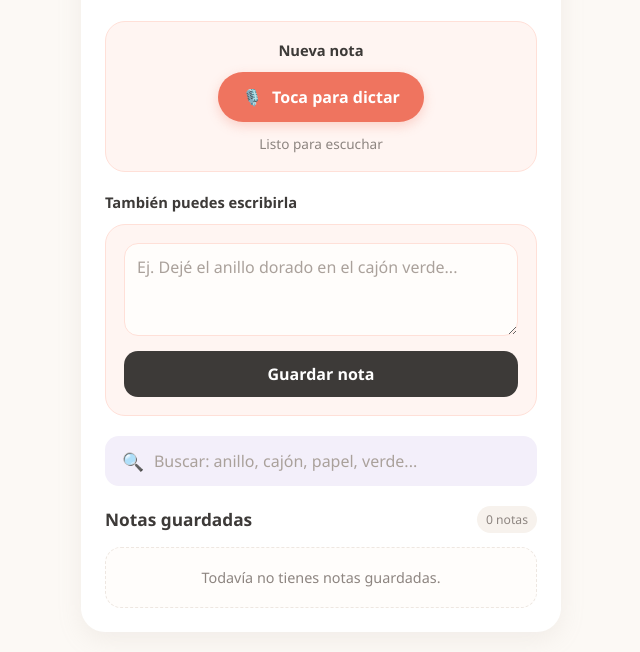
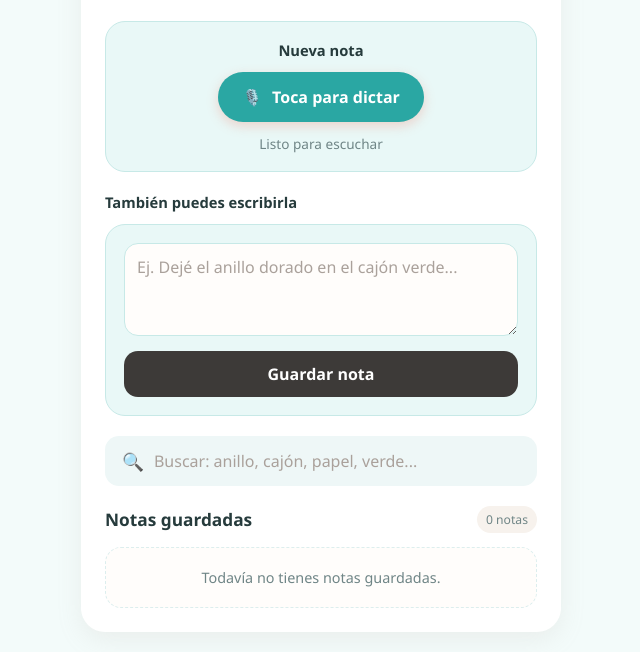
Before and after one commit to sandysarmiento-max/memoria-rapida, a plain HTML site: page index.html in a window 1280 px wide. Shown: the part 152-804 px from the top of the page, without its empty margins (319-959 px from the left). Drawn offline with Linux system fonts and the light colour scheme.

Commit message:
Update style.css

```diff
--- a/style.css
+++ b/style.css
@@ -6,16 +6,16 @@
 
 :root {
   color-scheme: light;
-  --bg: #fcf9f5;
+  --bg: #f3fbfa;
   --panel: #ffffff;
-  --text: #3d3a38;
-  --muted: #8d8580;
-  --line: #eee7e1;
-  --soft: #fff5f2;
-  --soft-line: #ffe0d8;
-  --accent: #ef745f;
-  --accent-dark: #cf4f3d;
-  --lilac: #f3effa;
+  --text: #263b3c;
+  --muted: #6f8586;
+  --line: #dceeee;
+  --soft: #e9f8f7;
+  --soft-line: #c7e9e7;
+  --accent: #2aa7a3;
+  --accent-dark: #187b78;
+  --lilac: #eef7f7;
   --danger: #b84a3b;
 }
 
```
